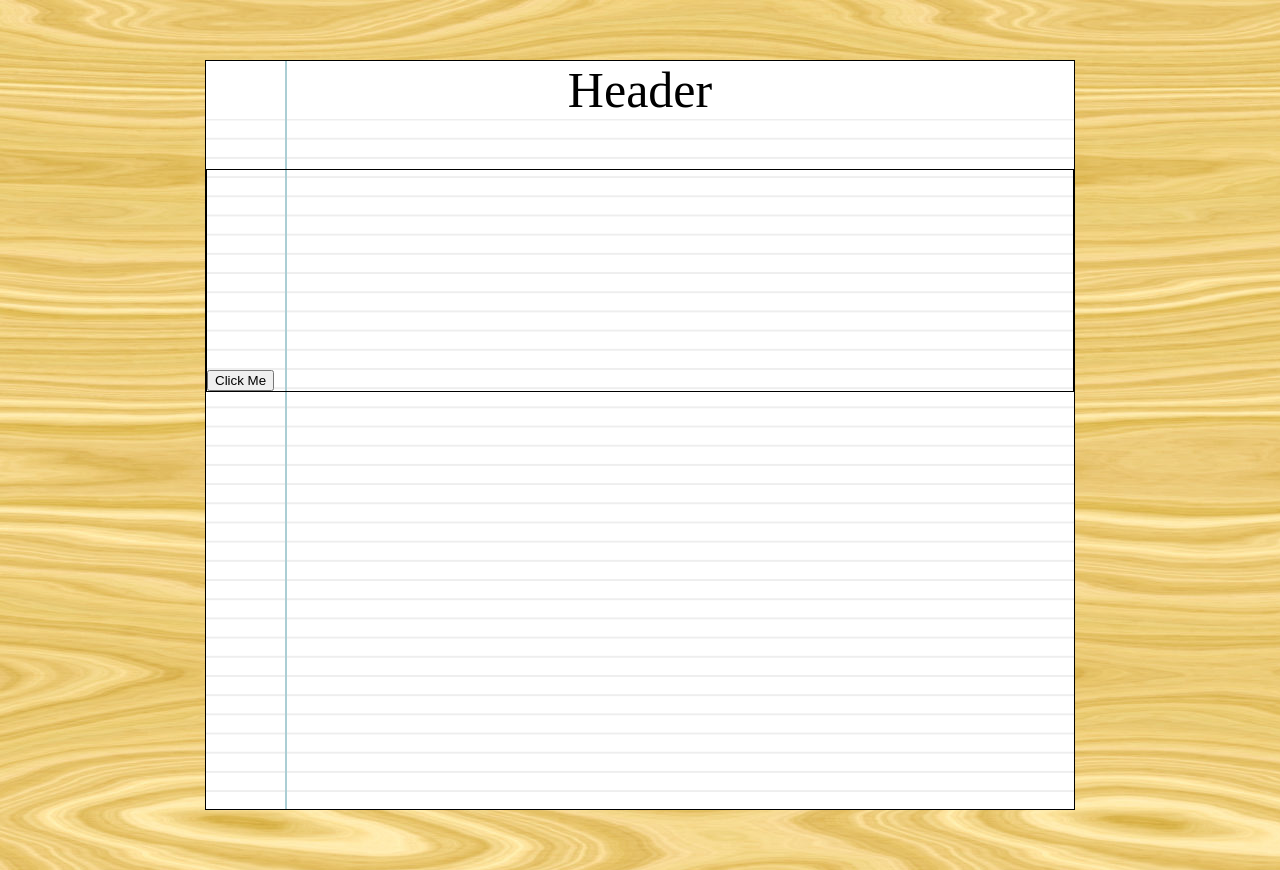
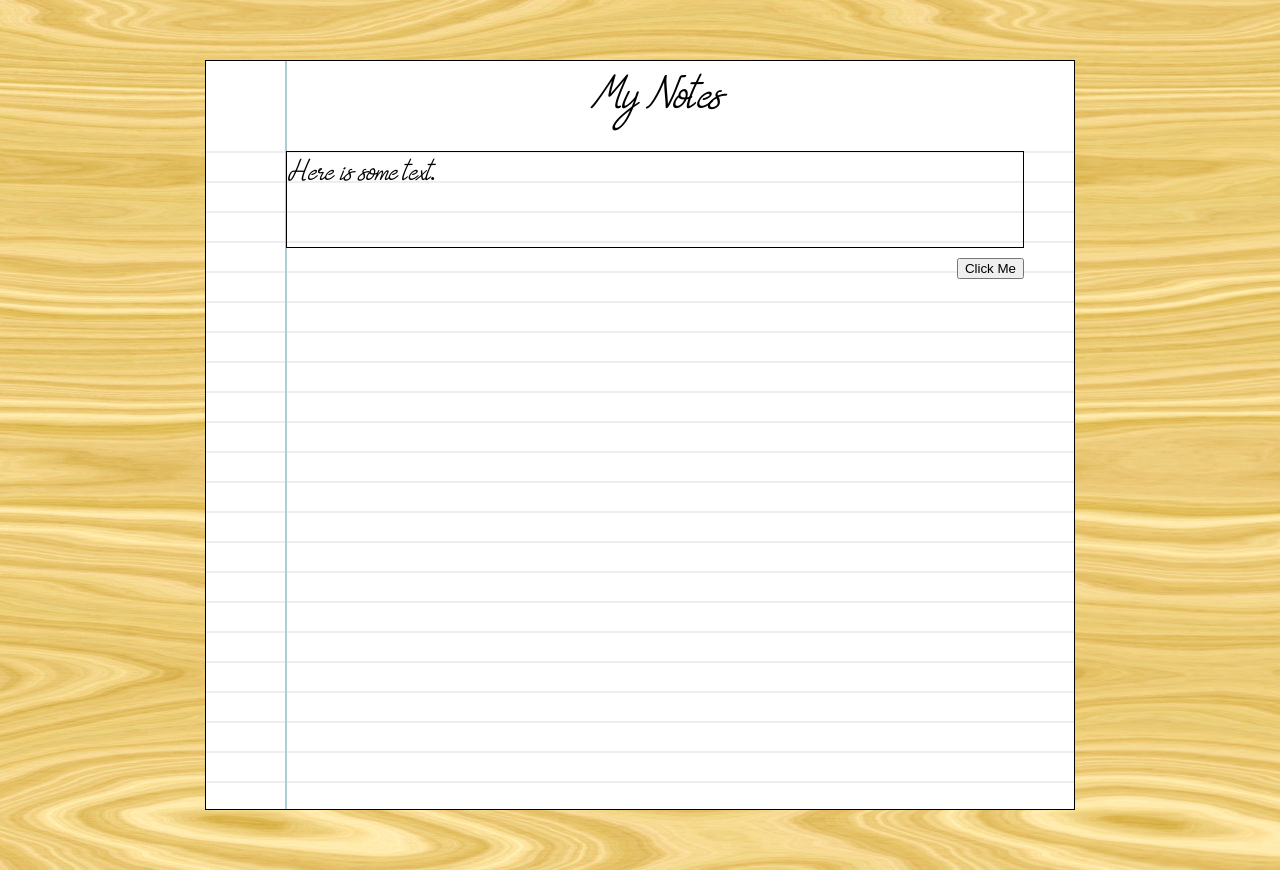
Before and after one commit to JoshSinyor/notes, a website: page index.html in a window 1280 px wide. Drawn offline with Linux system fonts and the light colour scheme.

Commit message:
Update index.html and stylesheet.css. Create Gemmo.ttf. Reflects CSS styling.

```diff
--- a/index.html
+++ b/index.html
@@ -15,11 +15,15 @@
 
   <body>
     <div id="inner">
-    <div id="header" style="font-size: 50px;">Header</div>
+    <div id="header">
+      <div id="header-text">My Notes</div>
+    </div>
 
     <div id="page">
-      <div id="text-box"></div>
-      <button id="create-button">Click Me</button>
+      <div id="new-note-box">
+        <div id="text-box">Here is some text.</div>
+        <button id="create-button">Click Me</button>
+      </div>
    </div>
   </div>
 
--- a/stylesheet.css
+++ b/stylesheet.css
@@ -1,3 +1,8 @@
+@font-face {
+    font-family: 'handwritten-font';
+    src: url('public/Gemmo.ttf');
+}
+
 * {
   box-sizing: border-box;
 }
@@ -6,6 +11,8 @@ body {
   margin: 60px;
   background-image: url('public/desk_effect.jpg');
   background-repeat: repeat;
+  font-family: 'handwritten-font';
+  font-size: 25px;
 }
 
 #inner {
@@ -27,21 +34,35 @@ body {
   background-image:
     linear-gradient(90deg, transparent 79px, #abced4 79px, #abced4 81px, transparent 81px);
   background-size: 100% 1.2em;
+  height: 75px;
+  display: grid;
+}
+
+#header-text {
+  align-self: end;
   text-align: center;
-  /*margin-left: -8px;*/
+  margin-left: 80px;
+  margin-right: 50px;
+  font-size: 40px;
 }
 
 #page {
-  margin-top: 50px;
-  border: 1px solid black;
+  margin-top: 15px;
+  margin-left: 80px;
+  margin-right: 50px;
+  min-height: 625px;
+}
+
+#new-note-box {
 }
 
 #text-box {
-  width: 300px;
-  height: 200px;
-
+  width: 100%;
+  height: 97px;
+  border: 1px solid black;
+  margin-bottom: 10px;
 }
 
 #create-button {
-
+float: right;
 }
```
Also changed, not shown: public/Gemmo.ttf (added).
